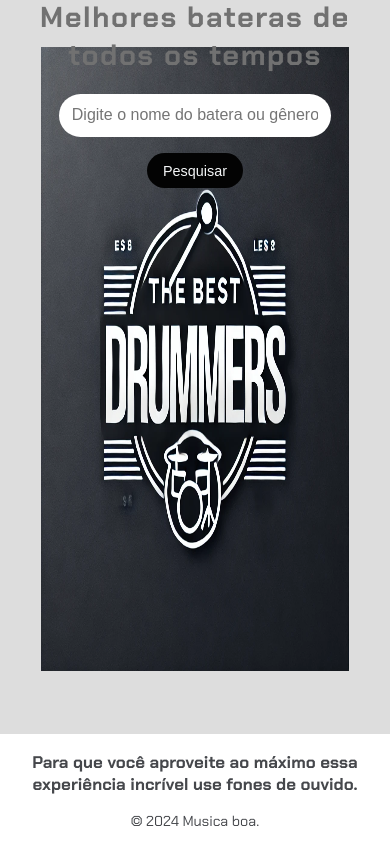
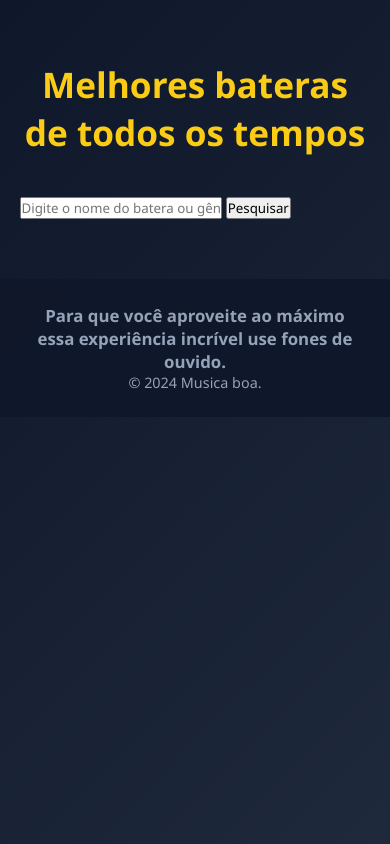
Before and after one commit to RenatoFariaDv/The-Best-Drummers, a website: page index.html in a window 390 px wide. Drawn offline with Linux system fonts and the light colour scheme.

Commit message:
Atualizar o style.css
Improve modern website layout

```diff
--- a/style.css
+++ b/style.css
@@ -1,171 +1,154 @@
-/* Importa a fonte Chakra Petch do Google Fonts */
-@import url('https://fonts.googleapis.com/css2?family=Chakra+Petch:ital,wght@0,300;0,400;0,500;0,600;0,700;1,300;1,400;1,500;1,600;1,700&display=swap');
-
-/* Estiliza o corpo da página */
-body {
-    background-image: url("imagens/The Best Drummers.webp"); /* Define uma imagem de fundo */
-    background-size: cover; /* A imagem de fundo cobre toda a tela */
-    background-repeat: no-repeat; /* A imagem não se repete */
-    background-position: center;
-    background-size: 79% 87%; /* Define 50% da largura e 50% da altura */
-    font-family: "Chakra Petch", sans-serif; /* Define a fonte padrão como Chakra Petch */
-    background-color: #DDDDDD; /* Define a cor de fundo para #DDDDDD */
-    display: flex; /* Usa Flexbox para organizar o layout */
-    flex-direction: column; /* Organiza os elementos na vertical */
-    align-items: center; /* Centraliza os elementos horizontalmente */
-    justify-content: center; /* Centraliza os elementos verticalmente */
-    height: 85vh; /* Define a altura do corpo como 87% da altura da viewport */
-    margin: 0; /* Remove as margens padrão */
-    padding: 0; /* Remove o padding (espaçamento interno) padrão */
+* {
+  margin: 0;
+  padding: 0;
+  box-sizing: border-box;
+  font-family: "Segoe UI", Arial, sans-serif;
 }
 
-/* Estiliza os títulos h1 */
-h1 {
-    font-size: 1.5rem; /* Define o tamanho da fonte como 2.5rem */
-    color: #717171; /* Cor do texto branca */
-    text-align: center; /* Alinha o texto ao centro */
-    letter-spacing: 0.4rem; /* Define o espaçamento entre as letras */
+body {
+  min-height: 100vh;
+  background: linear-gradient(135deg, #0f172a, #1e293b);
+  color: #f8fafc;
 }
 
-/* Estiliza as seções da página */
-section {
-    display: flex; /* Usa Flexbox para organizar os elementos da seção */
-    flex-direction: column; /* Organiza os elementos na vertical */
-    align-items: center; /* Centraliza os itens horizontalmente */
-    margin-bottom: 3rem; /* Adiciona uma margem inferior de 3rem */
+header {
+  text-align: center;
+  padding: 60px 20px 30px;
 }
 
-/* Estiliza os inputs dentro das seções */
-section input {
-    width: 30rem; /* Define a largura dos inputs como 30rem */
-    border: none; /* Remove a borda padrão */
-    padding: 1rem; /* Define o espaçamento interno (padding) dos inputs */
-    border-radius: 1.5rem; /* Bordas arredondadas */
-    margin-bottom: 1rem; /* Margem inferior de 1rem */
-    color: #45474B; /* Cor do texto dos inputs */
-    font-size: 1rem; /* Define o tamanho da fonte como 1rem */
-    box-sizing: border-box; /* Inclui o padding e a borda no cálculo da largura */
+header h1 {
+  font-size: 3rem;
+  margin-bottom: 10px;
+  color: #facc15;
 }
 
-/* Estiliza os botões dentro das seções */
-section button {
-    padding: 0.8rem 1.2rem; /* Define o espaçamento interno dos botões */
-    border: none; /* Remove a borda padrão */
-    border-radius: 1.5rem; /* Bordas arredondadas */
-    background-color: #030303; /* Cor de fundo dos botões */
-    color: #F5F7F8; /* Cor do texto dos botões */
-    font-size: 1rem; /* Tamanho da fonte dos botões */
-    cursor: pointer; /* Muda o cursor para um indicador de clique */
+header p {
+  font-size: 1.1rem;
+  color: #cbd5e1;
 }
 
-/* Efeito ao passar o mouse sobre os botões */
-section button:hover {
-    background-color: #373e44; /* Muda a cor de fundo quando o mouse está sobre o botão */
-    box-shadow: 0 4px 8px rgba(0, 0, 0, 0.2); /* Adiciona uma sombra ao botão */
+main {
+  width: 90%;
+  max-width: 1100px;
+  margin: 0 auto;
 }
 
-/* Estiliza a caixa de resultados da pesquisa */
-.resultados-pesquisa {
-    width: 60rem; /* Define a largura da caixa de resultados */
-    height: 46vh; /* Define a altura da caixa de resultados */
-    overflow-y: auto; /* Adiciona uma barra de rolagem vertical, se necessário */
-    margin-top: 1rem; /* Adiciona uma margem superior de 1rem */
-    padding: 1rem; /* Espaçamento interno de 1rem */
-    border-radius: 0.6rem; /* Bordas arredondadas */
+.search-box {
+  display: flex;
+  justify-content: center;
+  gap: 12px;
+  margin: 30px auto 40px;
+  flex-wrap: wrap;
 }
 
-/* Estiliza cada item de resultado */
-.item-resultado {
-    background: #FFFFFF; /* Cor de fundo branca */
-    border-radius: 0.6rem; /* Bordas arredondadas */
-    padding: 1rem; /* Espaçamento interno de 1rem */
-    margin-bottom: 1rem; /* Margem inferior de 1rem */
-    box-shadow: 0 2px 4px rgba(103, 92, 92, 0.1); /* Adiciona uma sombra leve */
+.search-box input {
+  width: 100%;
+  max-width: 500px;
+  padding: 15px 18px;
+  border-radius: 12px;
+  border: none;
+  outline: none;
+  font-size: 1rem;
+  background-color: #f8fafc;
+  color: #0f172a;
 }
 
-/* Estiliza os títulos dentro dos itens de resultado */
-.item-resultado h2 {
-    font-size: 1.5rem; /* Tamanho da fonte dos títulos */
-    color: #030b17; /* Cor do texto dos títulos */
+.search-box button {
+  padding: 15px 28px;
+  border: none;
+  border-radius: 12px;
+  background-color: #facc15;
+  color: #0f172a;
+  font-weight: bold;
+  font-size: 1rem;
+  cursor: pointer;
+  transition: 0.3s;
 }
 
-/* Estiliza os links dentro dos itens de resultado */
-.item-resultado a {
-    text-decoration: none; /* Remove o sublinhado dos links */
-    color: #ff0303; /* Cor dos links */
+.search-box button:hover {
+  background-color: #eab308;
+  transform: translateY(-2px);
 }
 
-/* Adiciona sublinhado ao passar o mouse sobre os links */
-.item-resultado a:hover {
-    text-decoration: underline; /* Adiciona sublinhado ao passar o mouse */
+.resultados-pesquisa {
+  display: grid;
+  grid-template-columns: repeat(auto-fit, minmax(280px, 1fr));
+  gap: 22px;
+  margin-bottom: 60px;
 }
 
-/* Estiliza a descrição meta dentro dos itens de resultado */
-.descricao-meta {
-    color: #000000; /* Cor do texto preto */
-    margin: 0.5rem 0; /* Margem superior e inferior de 0.5rem */
+.item-resultado {
+  background: rgba(255, 255, 255, 0.08);
+  border: 1px solid rgba(255, 255, 255, 0.12);
+  border-radius: 18px;
+  padding: 24px;
+  backdrop-filter: blur(8px);
+  box-shadow: 0 10px 25px rgba(0, 0, 0, 0.25);
+  transition: 0.3s;
 }
 
-/* Estiliza o rodapé da página */
-footer {
-    background-color: #ffffff; /* Cor de fundo branca */
-    color: #45474B; /* Cor do texto */
-    text-align: center; /* Alinha o texto ao centro */
-    padding: 0; /* Remove o padding */
-    width: 100%; /* Largura total da página */
-    position: absolute; /* Posiciona o rodapé de forma absoluta */
-    bottom: 0; /* Alinha o rodapé ao fundo da página */
-    font-size: 1rem; /* Tamanho da fonte */
+.item-resultado:hover {
+  transform: translateY(-6px);
+  border-color: #facc15;
 }
 
-/* Estilos para telas menores que 768px */
-@media (max-width: 768px) {
-    h1 {
-        font-size: 2rem; /* Reduz o tamanho da fonte */
-        letter-spacing: 0.2rem; /* Reduz o espaçamento entre letras */
-    }
-
-    section input {
-        width: 25rem; /* Reduz a largura dos inputs */
-        padding: 0.8rem; /* Reduz o padding */
-    }
-
-    .resultados-pesquisa {
-        width: 40rem; /* Reduz a largura da caixa de resultados */
-        height: 40vh; /* Reduz a altura da caixa de resultados */
-    }
-
-    .item-resultado h2 {
-        font-size: 1.3rem; /* Reduz o tamanho da fonte dos títulos */
-    }
+.item-resultado h2 {
+  color: #facc15;
+  margin-bottom: 12px;
+  font-size: 1.5rem;
 }
 
-/* Estilos para telas menores que 480px */
-@media (max-width: 480px) {
-    h1 {
-        font-size: 1.8rem; /* Reduz o tamanho da fonte */
-        letter-spacing: 0.1rem; /* Reduz ainda mais o espaçamento entre letras */
-    }
+.item-resultado p {
+  color: #e2e8f0;
+  line-height: 1.6;
+  margin-bottom: 10px;
+}
 
-    section input {
-        width: 17rem; /* Reduz a largura dos inputs */
-    }
+.item-resultado a {
+  display: inline-block;
+  margin-top: 12px;
+  color: #0f172a;
+  background-color: #facc15;
+  padding: 10px 14px;
+  border-radius: 10px;
+  text-decoration: none;
+  font-weight: bold;
+  transition: 0.3s;
+}
 
-    section button {
-        padding: 0.6rem 1rem; /* Reduz o padding dos botões */
-        font-size: 0.9rem; /* Reduz o tamanho da fonte dos botões */
-    }
+.item-resultado a:hover {
+  background-color: #eab308;
+}
 
-    .resultados-pesquisa {
-        width: 90%; /* Define a largura da caixa de resultados como 90% */
-        height: 50vh; /* Aumenta a altura da caixa de resultados */
-    }
+.mensagem {
+  text-align: center;
+  font-size: 1.1rem;
+  color: #cbd5e1;
+  grid-column: 1 / -1;
+}
 
-    .item-resultado h2 {
-        font-size: 1.1rem; /* Reduz o tamanho da fonte dos títulos */
-    }
+.erro {
+  color: #f87171;
+}
 
-    footer {
-        font-size: 0.9rem; /* Reduz o tamanho da fonte do rodapé */
-    }
+footer {
+  text-align: center;
+  padding: 25px;
+  background-color: rgba(15, 23, 42, 0.9);
+  color: #94a3b8;
+  font-size: 0.9rem;
 }
+
+@media (max-width: 600px) {
+  header h1 {
+    font-size: 2.2rem;
+  }
+
+  .search-box {
+    flex-direction: column;
+  }
+
+  .search-box button {
+    width: 100%;
+  }
+}
```
